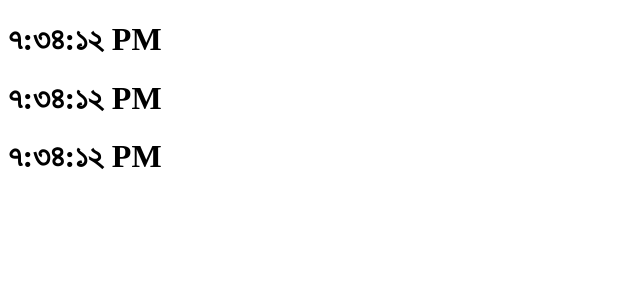
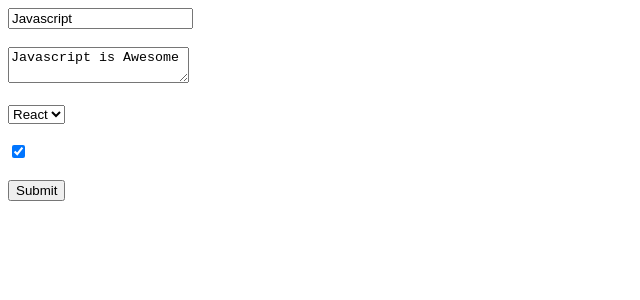
Before and after one commit to imsaikatsen/react-tutorial, a React (Create React App) app: page / in a window 1280 px wide. Shown: the top 300 px of the page, without its empty margins (0-640 px from the left). Built offline with nearby package versions, Linux system fonts and the light colour scheme.

Commit message:
React Form Handling - Controlled vs Uncontrolled Component

```diff
--- a/src/App.js
+++ b/src/App.js
@@ -1,11 +1,11 @@
-import ClockList from "./components/ClockList";
+import Form from "./components/Form";
 
 function App() {
 
   const quantities = [1,2,3];
   return (
       <div>
-           <ClockList quantities={quantities} />
+           <Form  />
       </div>
   );
 }
--- /dev/null
+++ b/src/components/Form.js
@@ -0,0 +1,71 @@
+import React from "react";
+
+export default class Form extends React.Component {
+
+    state = {
+        title : 'Javascript',
+        textarea : 'Javascript is Awesome',
+        library : 'React',
+        isAwesome:true,
+    };
+
+
+    handleChange = (e) => {
+        if(e.target.type === 'text'){
+            this.setState({
+                title: e.target.value,
+            })
+        } else if(e.target.type === 'textarea'){
+            this.setState({
+                textarea: e.target.value,
+            })
+        }else if(e.target.type === 'select-one'){
+            this.setState({
+                library: e.target.value,
+            })
+        } else if(e.target.type === 'checkbox'){
+            this.setState({
+                isAwesome: e.target.checked,
+            })
+        }
+
+        else{
+            console.log("nothing here")
+        }
+    }
+
+    submitHandeler = (e) => {
+        const { title, textarea, library, isAwesome } = this.state
+        e.preventDefault();
+        console.log(title, textarea, library, isAwesome)
+
+    }
+
+    render() {
+
+    const { title, textarea, library, isAwesome } = this.state
+        return(
+
+            <div>
+                <form  onSubmit={this.submitHandeler}>
+                    <input type="text" placeholder="Enter Title" value={title} onChange={this.handleChange}/>
+                    <br />
+                    <br />
+                    <textarea type="textarea" value={textarea} onChange={this.handleChange}>JavaScript is Awesome</textarea>
+                    <br />
+                    <br />
+                    <select value={library} onChange={this.handleChange} >
+                        <option value="React">React</option>
+                        <option value="Vue">Vue</option>
+                    </select>
+                    <br />
+                    <br />
+                    <input type="checkbox" checked={isAwesome}  onChange={this.handleChange}/>
+                    <br />
+                    <br />
+                    <input type="submit" value="Submit" />
+                </form>
+            </div>
+        )
+    }
+}
```
